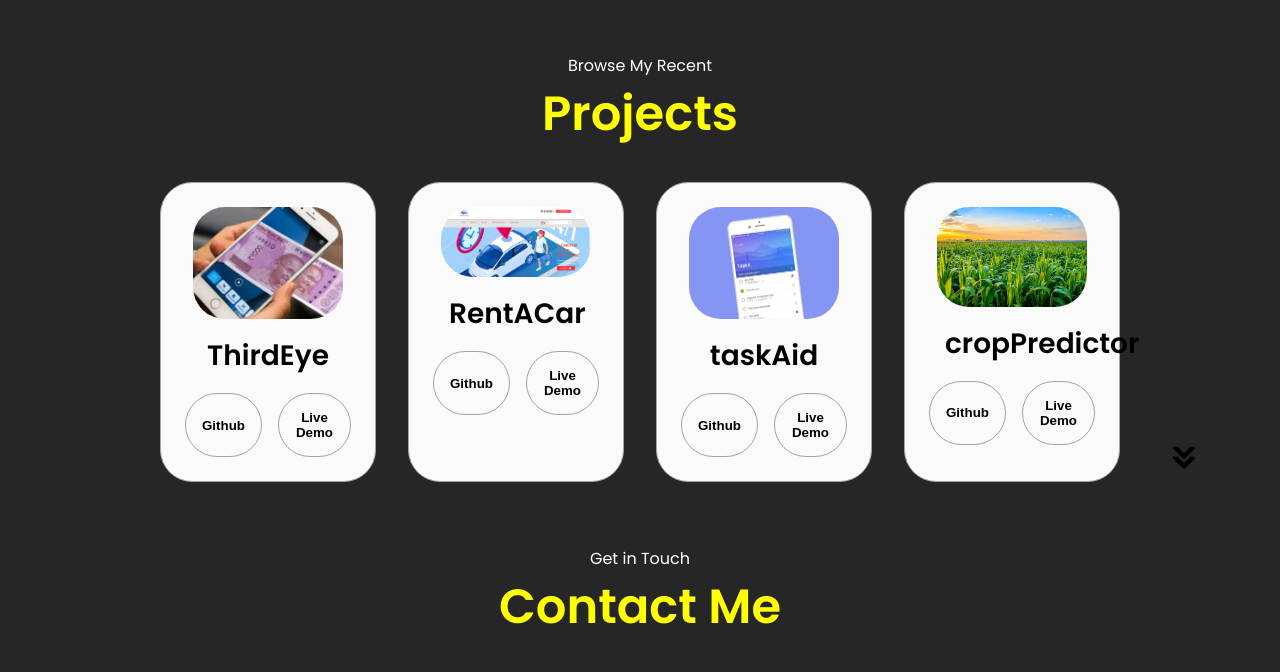
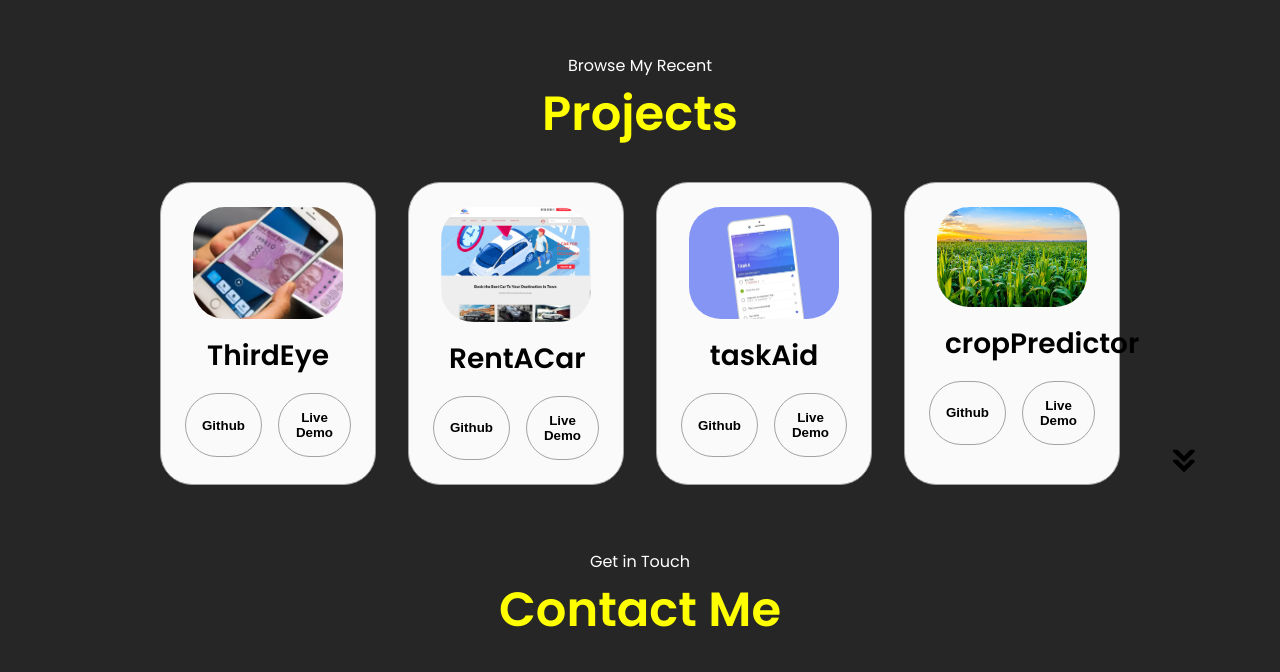
Before and after one commit to 04bindu/myPortfolio, a plain HTML site: page index.html in a window 1280 px wide. Shown: the part 2411-3083 px from the top of the page. Drawn offline with Linux system fonts and the light colour scheme.

Commit message:
Update index.html

```diff
--- a/index.html
+++ b/index.html
@@ -279,7 +279,7 @@
 
         <div class="details-container color-container">
           <div class="article-container">
-            <img src="./assets/car.png" alt="Project 2" class="project-img" />
+            <img src="./assets/capture.png" alt="Project 2" class="project-img" />
           </div>
           <h2 class="experience-sub-title project-title">RentACar</h2>
           <div class="btn-container">
```
